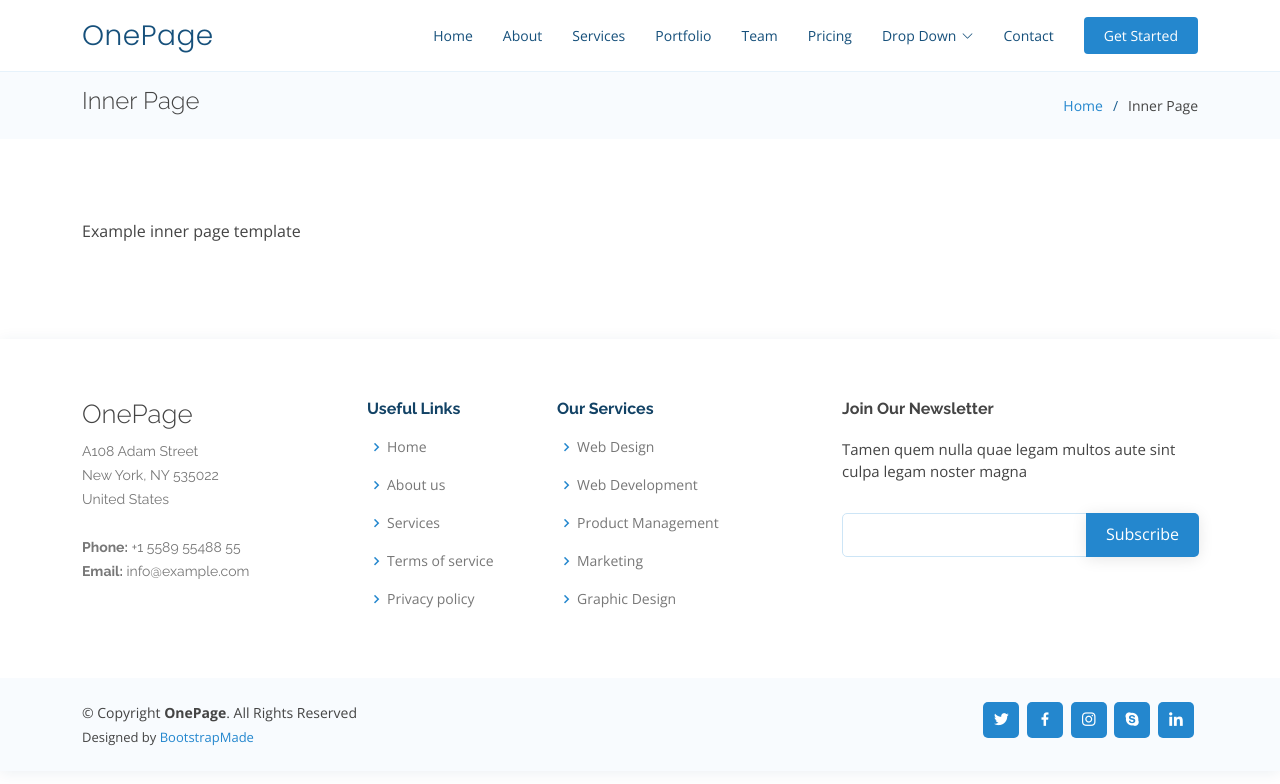
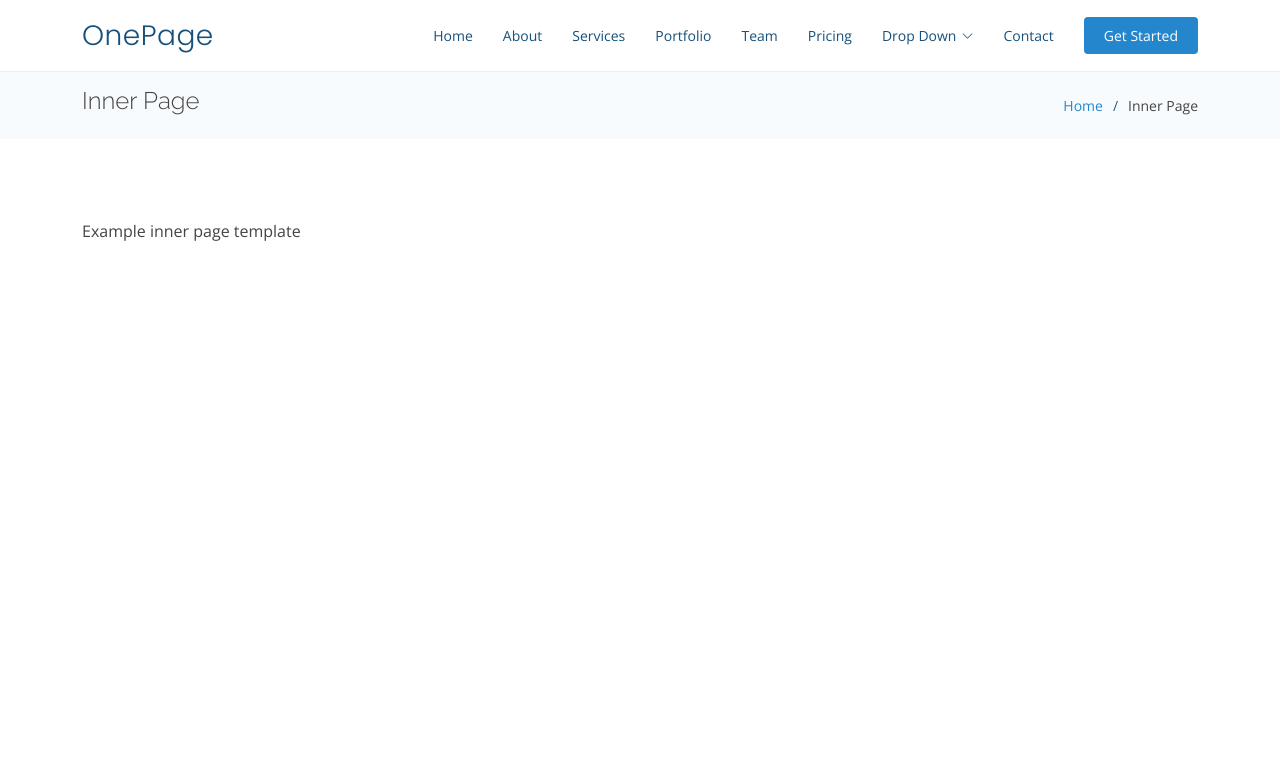
Before and after one commit to mahavirgoyal32/edmeet, a plain HTML site: page inner-page.html in a window 1280 px wide. Drawn offline with nearby package versions, Linux system fonts and the light colour scheme.

Commit message:
Update inner-page.html

```diff
--- a/inner-page.html
+++ b/inner-page.html
@@ -108,80 +108,6 @@
   </main><!-- End #main -->
 
   <!-- ======= Footer ======= -->
-  <footer id="footer">
-
-    <div class="footer-top">
-      <div class="container">
-        <div class="row">
-
-          <div class="col-lg-3 col-md-6 footer-contact">
-            <h3>OnePage</h3>
-            <p>
-              A108 Adam Street <br>
-              New York, NY 535022<br>
-              United States <br><br>
-              <strong>Phone:</strong> +1 5589 55488 55<br>
-              <strong>Email:</strong> info@example.com<br>
-            </p>
-          </div>
-
-          <div class="col-lg-2 col-md-6 footer-links">
-            <h4>Useful Links</h4>
-            <ul>
-              <li><i class="bx bx-chevron-right"></i> <a href="#">Home</a></li>
-              <li><i class="bx bx-chevron-right"></i> <a href="#">About us</a></li>
-              <li><i class="bx bx-chevron-right"></i> <a href="#">Services</a></li>
-              <li><i class="bx bx-chevron-right"></i> <a href="#">Terms of service</a></li>
-              <li><i class="bx bx-chevron-right"></i> <a href="#">Privacy policy</a></li>
-            </ul>
-          </div>
-
-          <div class="col-lg-3 col-md-6 footer-links">
-            <h4>Our Services</h4>
-            <ul>
-              <li><i class="bx bx-chevron-right"></i> <a href="#">Web Design</a></li>
-              <li><i class="bx bx-chevron-right"></i> <a href="#">Web Development</a></li>
-              <li><i class="bx bx-chevron-right"></i> <a href="#">Product Management</a></li>
-              <li><i class="bx bx-chevron-right"></i> <a href="#">Marketing</a></li>
-              <li><i class="bx bx-chevron-right"></i> <a href="#">Graphic Design</a></li>
-            </ul>
-          </div>
-
-          <div class="col-lg-4 col-md-6 footer-newsletter">
-            <h4>Join Our Newsletter</h4>
-            <p>Tamen quem nulla quae legam multos aute sint culpa legam noster magna</p>
-            <form action="" method="post">
-              <input type="email" name="email"><input type="submit" value="Subscribe">
-            </form>
-          </div>
-
-        </div>
-      </div>
-    </div>
-
-    <div class="container d-md-flex py-4">
-
-      <div class="me-md-auto text-center text-md-start">
-        <div class="copyright">
-          &copy; Copyright <strong><span>OnePage</span></strong>. All Rights Reserved
-        </div>
-        <div class="credits">
-          <!-- All the links in the footer should remain intact. -->
-          <!-- You can delete the links only if you purchased the pro version. -->
-          <!-- Licensing information: https://bootstrapmade.com/license/ -->
-          <!-- Purchase the pro version with working PHP/AJAX contact form: https://bootstrapmade.com/onepage-multipurpose-bootstrap-template/ -->
-          Designed by <a href="https://bootstrapmade.com/">BootstrapMade</a>
-        </div>
-      </div>
-      <div class="social-links text-center text-md-right pt-3 pt-md-0">
-        <a href="#" class="twitter"><i class="bx bxl-twitter"></i></a>
-        <a href="#" class="facebook"><i class="bx bxl-facebook"></i></a>
-        <a href="#" class="instagram"><i class="bx bxl-instagram"></i></a>
-        <a href="#" class="google-plus"><i class="bx bxl-skype"></i></a>
-        <a href="#" class="linkedin"><i class="bx bxl-linkedin"></i></a>
-      </div>
-    </div>
-  </footer><!-- End Footer -->
 
   <div id="preloader"></div>
   <a href="#" class="back-to-top d-flex align-items-center justify-content-center"><i class="bi bi-arrow-up-short"></i></a>
```
